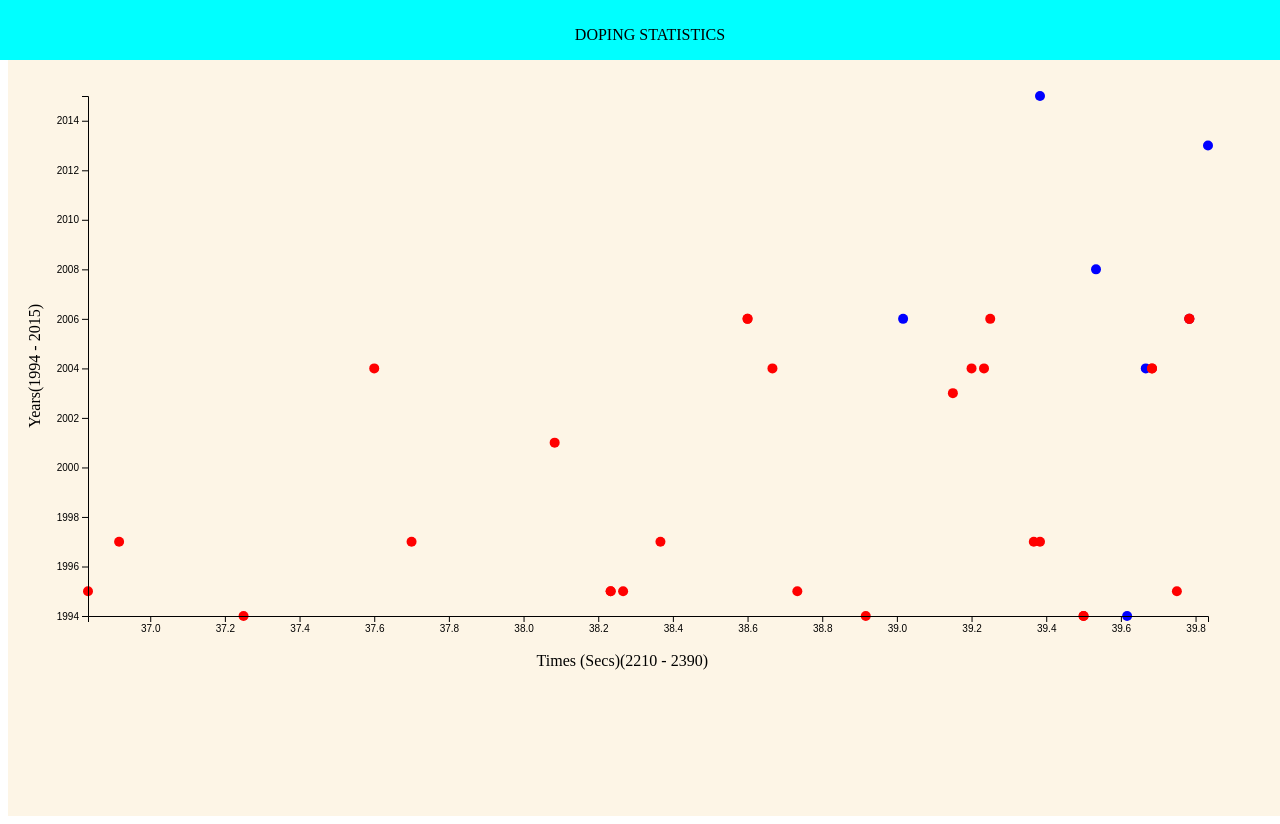
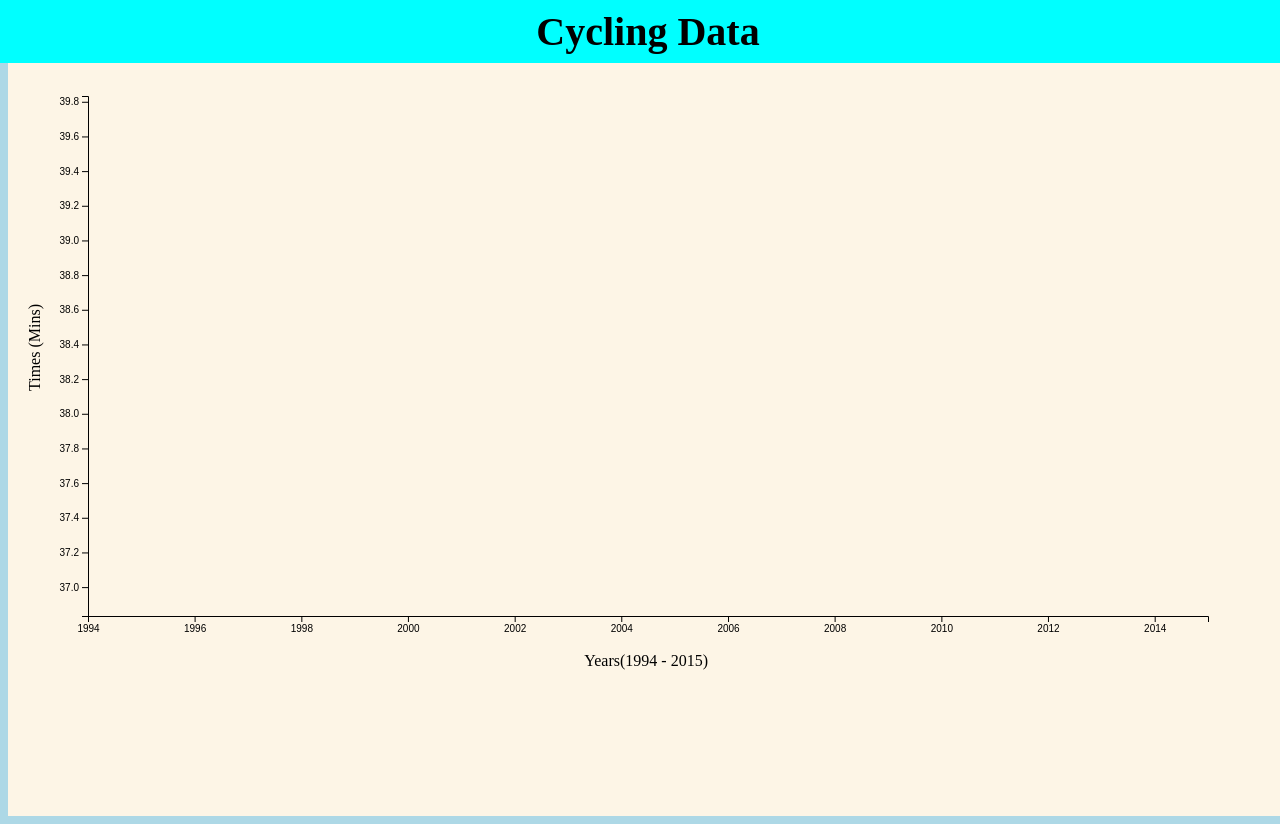
Before and after one commit to KhayaZikhali/Scatterplot, a plain HTML site: page index.html in a window 1280 px wide. Drawn offline with nearby package versions, Linux system fonts and the light colour scheme.

Commit message:
added a full tooltp
polished the tooltip
removed extra useless lines of code

```diff
--- a/index.html
+++ b/index.html
@@ -6,21 +6,10 @@
 
 <body>
     <nav>
-     <p style="background-color: aqua;">DOPING STATISTICS</p>
+     <p>Cycling Data</p>
    </nav>
 <script>
-
-  //color function
-  const doIt = document.getElementsByName("circle");
-
-  function addClass(){
-    doIt.addEventListener("mouseeenter", () => {
-        classList.addClass("bubble")
-    } )
-  }
-
    // dataset to be plotted
-
     const dataset = [
   {
     "Time": "36:50",
@@ -378,26 +367,27 @@
     const h = 600;
     const padding = 80;
 
+    // parse the date ticks
     var parseTime = d3.timeParse("%Y");
 
 var dates = [];
 for (let obj of dataset) {
   dates.push(parseTime(obj["Year"]));
-}
+};
 
 var domain = d3.extent(dates)
 
     // scale for the xAxis
-    const xScale = d3.scaleLinear()
-                     .domain([d3.min(dataset, (d) => d["Seconds"]/60), d3.max(dataset, (d)=> d["Seconds"] /60)])
-                     .range([padding,w])
-    const xAxis = d3.axisBottom(xScale)
+    const yScale = d3.scaleLinear()
+                     .domain([d3.min(dataset, (d) => d["Seconds"]/60), d3.max(dataset, (d)=> d["Seconds"]/60)])
+                     .range([h, padding])
+    const yAxis = d3.axisLeft(yScale)
 
    // scale for the yAxis
-    const yScale = d3.scaleTime()
+    const xScale = d3.scaleTime()
                      .domain(domain)
-                     .range([h,padding])
-    const yAxis = d3.axisLeft(yScale);
+                     .range([padding , w])
+    const xAxis = d3.axisBottom(xScale);
 
    // select the body
     const svg = d3.select("body")
@@ -408,26 +398,35 @@ var domain = d3.extent(dates)
        .data(dataset)
        .enter()
        .append("circle")
-       .attr("cx", (d) => xScale(d["Seconds"]/60))
-       .attr("cy", (d) => yScale(parseTime(d["Year"])))
-       .attr("r", (d) => 5)
-       .attr("name", "circle")
-       .attr("class", "tooltip")
+       .attr("cy", (d) => yScale(d["Seconds"]))
+       .attr("cx", (d) => xScale(parseTime(d["Year"])))
+       .attr("r", (d) => 4)
+       .attr("class", "dot")
        .style("fill", (d) => {
                       if (d["Doping"] !== ""){
                        return "red"
                       } else {
-                       return "blue" } });
+                       return "blue" }})
+        .append("title")
+        .attr("class", " tipsy")
+        .html(((d, i ) => "Name : " + d["Name"]   + "  ,  "
+        + "Nationality : " + d["Nationality"] + "  ,  "
+        + "Year : " +   d["Year"] + "  ,  "
+        + "Position : " +  d["Place"] +   "   ,  "
+        + "Doping : " + d["Doping"] ))
 
-   // xAxis
+    // xAxis
    svg.append("g")
+       .attr("class", "xAxis")
        .attr("transform", "translate(0," + (h) + ")")
        .call(xAxis);
 
    // yAxis
     svg.append("g")
+       .attr("class", "yAxis")
        .attr("transform", "translate( " + (padding) + ",0)")
        .call(yAxis);
+
 
   //yAxis label
     svg.append("text")
@@ -439,7 +438,7 @@ var domain = d3.extent(dates)
        .attr("x", -300)
        .attr("dx", ".75em")
        .attr("transform", "rotate(-90)")
-       .text("Years("+ d3.min(dataset, (d) => d["Year"] + " - " + d3.max(dataset, (d) => d["Year"] ) + ")"))
+       .text("Times (Mins)")
 
   // xAxis Label
     svg.append("text")
@@ -451,12 +450,8 @@ var domain = d3.extent(dates)
        .attr("x", 700)
        .attr("dx", "0em")
        .attr("transform", "rotate(0)")
-       .text("Times (Secs)("+ d3.min(dataset, (d) => d["Seconds"] + " - " + d3.max(dataset, (d) => d["Seconds"] ) + ")"))
-
-
-    d3.select("circle")
-  .on("mouseover", function(){return tooltip.style("visibility", "visible").classList.addClass("tooltiptext");})
-  .on("mouseout", function(){return tooltip.style("visibility", "hidden");});
+       .text("Years("+ d3.min(dataset, (d) => d["Year"] + " - " + d3.max(dataset, (d) => d["Year"] ) + ")"))
+    // chart guide
 
 
    // add tooltip to the circles
--- a/style.css
+++ b/style.css
@@ -1,54 +1,32 @@
 body {
-    background-color:transparent;
+    background-color:lightblue;
     width:100vw;
-    height:100vh;
+    height:800;
+    overflow: hidden;
+}
+
+p{
+    font-weight: bold;
+    font-size:40px;
+    margin: auto;
 }
 
 svg {
     display:block;
     background-color:oldlace;
     width:100vw;
-    height:800;
-    margin:auto;
+    height:100vh;
+    margin:0;
     margin-top:2vh ;
 }
 
 nav {
     background-color:aqua;
     width: 100vw;
-    height: 5vh;
+    height: fit-content;
     top:0;
     left:0;
     position: absolute;
     text-align:center;
-    padding:10px;
+    padding:1vh;
 }
-
-.this {
-    background-color: darkblue
-}
-
-.tooltip {
-    position: relative;
-    display: inline-block;
-    border-bottom: 1px dotted black;
-    content: 'That my shit ';
-}
-
-.tooltiptext {
-    visibility: hidden;
-    width: 120px;
-    background-color: black;
-    color: #fff;
-    text-align: center;
-    padding: 5px 0;
-    border-radius: 6px;
-    position: absolute;
-    z-index: 1;
-    content: 'ODnt be scared';
-}
-
-.tooltip:hover .tooltiptext {
-    visibility: visible;
-    cursor: pointer
-}
```
